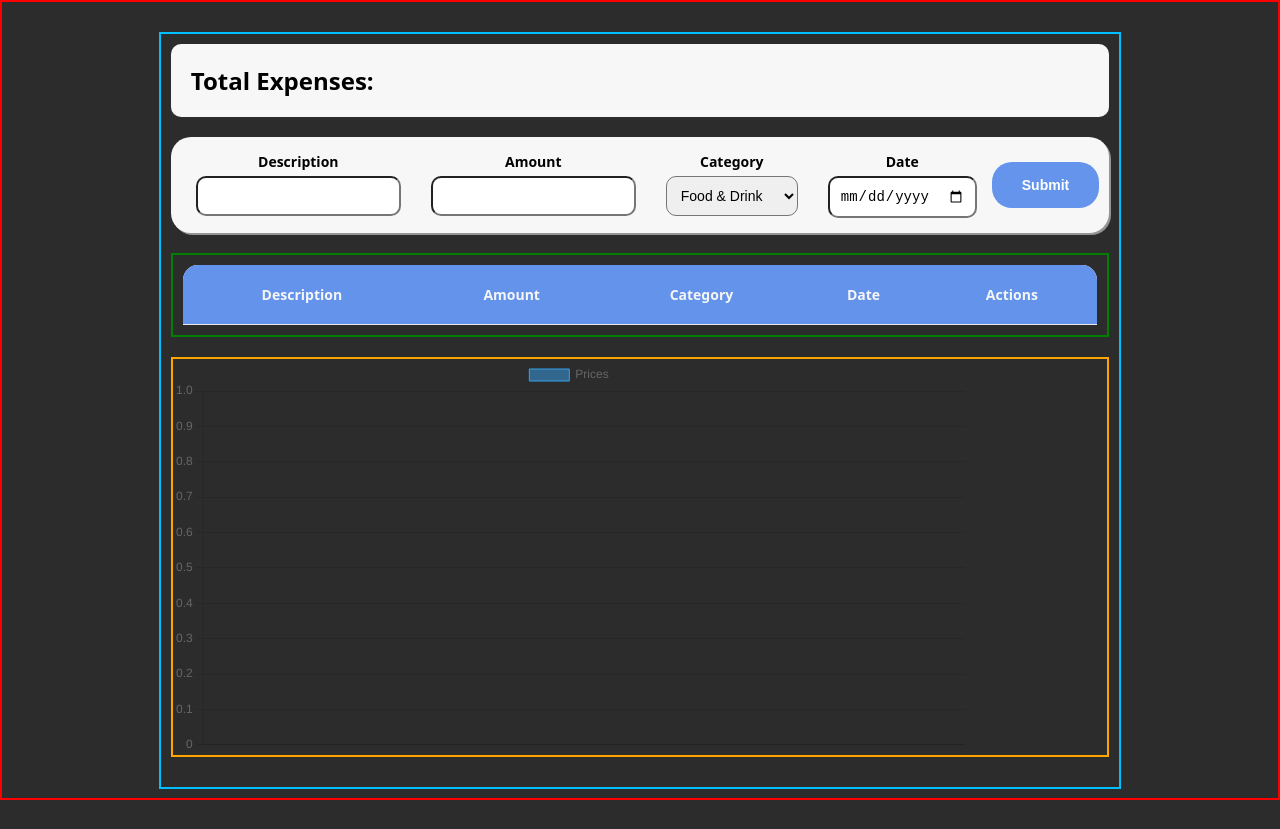
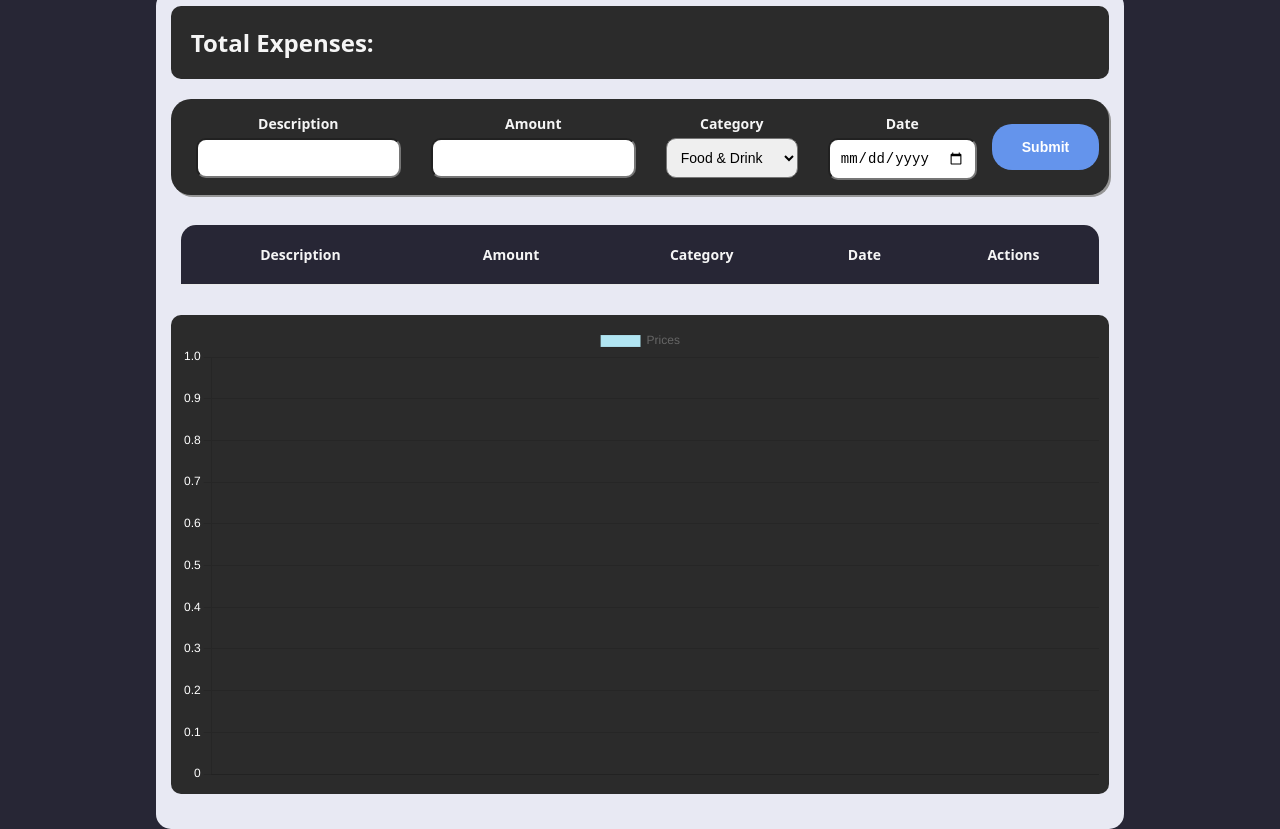
Before and after one commit to chrono-04/finance-tracker, a website built with Vite: page index.html in a window 1280 px wide. Before the commit the page ends 800 px from the top, so only its background shows below. Built offline with nearby package versions, Linux system fonts and the light colour scheme.

Commit message:
add design

```diff
--- a/css/styles.css
+++ b/css/styles.css
@@ -17,30 +17,33 @@ body {
     "Open Sans",
     "Helvetica Neue",
     sans-serif;
-  background-color: #2c2c2c;
   min-height: 100vh;
+  background-color: #272635;
 }
 
 .main-container {
   width: 100%;
   height: 100%;
-  border: 2px solid red;
   display: flex;
   justify-content: center;
   align-items: center;
 }
 
 .content-container {
-  border: 2px solid deepskyblue;
-  padding: 10px;
+  border: none;
+  border-radius: 15px;
+  padding: 15px;
   margin-top: 20px;
+  background-color: #e8e9f3;
 }
 
 .chart-container {
   width: 100%;
-  height: 400px;
-  border: 2px solid orange;
+  min-height: 300px;
+  border-radius: 10px;
+  padding: 10px;
   margin-bottom: 20px;
+  background-color: #2b2b2b;
 }
 
 .dashboard-container {
@@ -49,8 +52,9 @@ body {
   border-radius: 10px;
   padding: 10px;
   display: flex;
-  background-color: #f7f7f7;
+  background-color: #2b2b2b;
   margin-bottom: 20px;
+  color: whitesmoke;
 }
 
 .dashboard-container > p {
@@ -67,9 +71,10 @@ body {
   padding: 10px;
   margin: 20px 0;
   display: flex;
-  background-color: #f7f7f7;
+  background-color: #2b2b2b;
   border-radius: 20px;
   box-shadow: 2px 2px #959595;
+  color: whitesmoke;
 }
 
 .input-field-container {
@@ -122,7 +127,6 @@ select {
 .table-container {
   width: 100%;
   padding: 10px;
-  border: 2px solid green;
   margin-bottom: 20px;
 }
 
@@ -156,7 +160,7 @@ tr > td {
 }
 
 .table-head > th {
-  background-color: #6493eb;
+  background-color: #272635;
   padding: 20px 10px;
   color: whitesmoke;
 }
--- a/index.html
+++ b/index.html
@@ -8,6 +8,7 @@
   <body>
     <div class="main-container">
       <div class="content-container">
+        <div class="left-container">
           <div class="dashboard-container">
             <p>Total Expenses:</p>
             <p class="expenses-el"></p>
@@ -54,6 +55,7 @@
               </tr>
             </table>
           </div>
+        </div>
         <div class="chart-container"></div>
       </div>
     </div>
--- a/scripts/main.js
+++ b/scripts/main.js
@@ -101,6 +101,7 @@ function renderChart() {
             label: "Prices",
             data: expensesAmount,
             borderWidth: 1,
+            backgroundColor: "#B1E5F2",
           },
         ],
       },
@@ -108,6 +109,10 @@ function renderChart() {
         scales: {
           y: {
             beginAtZero: true,
+            ticks: { color: "white" },
+          },
+          x: {
+            ticks: { color: "white" },
           },
         },
       },
```
Lines whose indentation alone changed are shown as unchanged.
